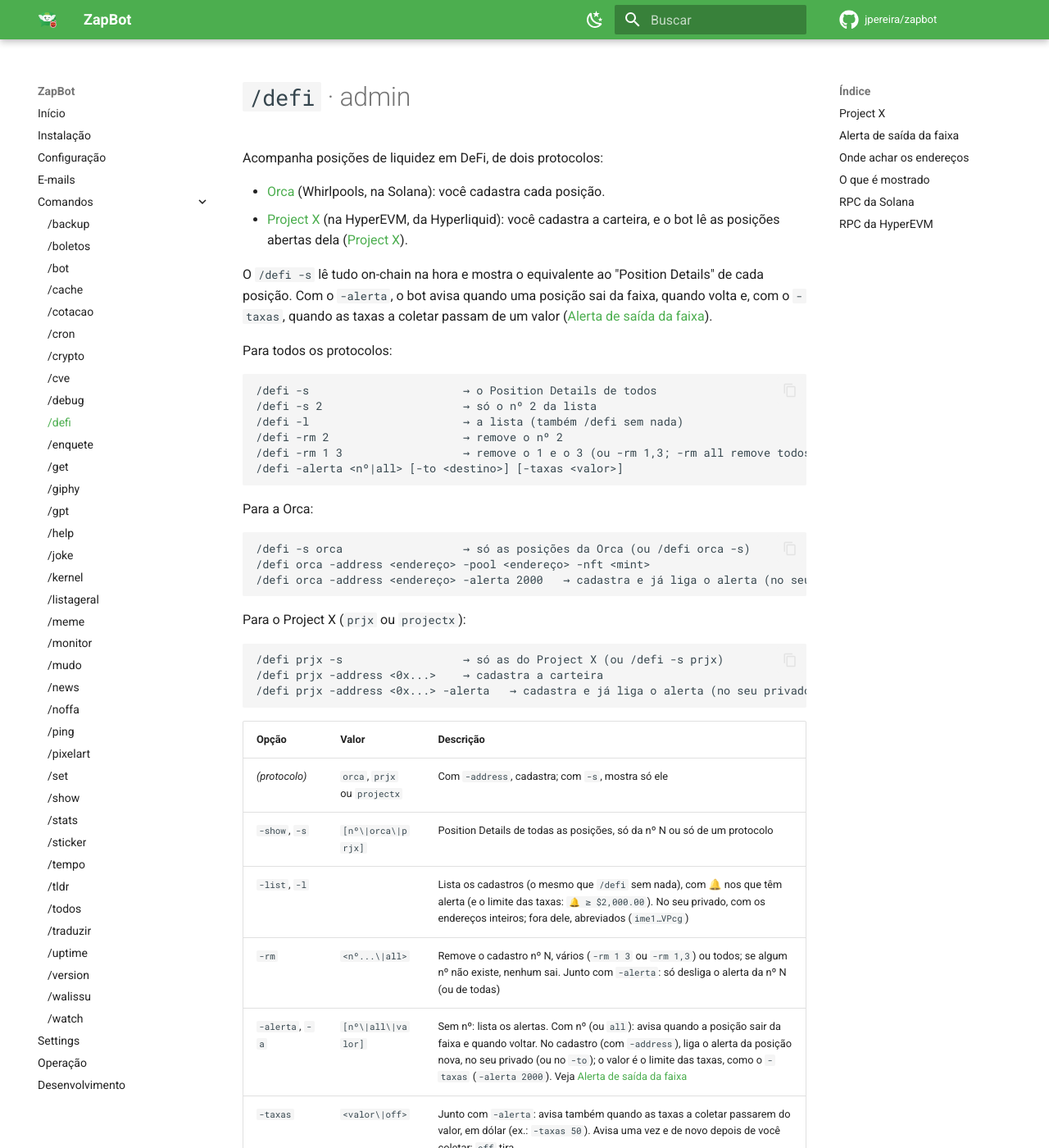
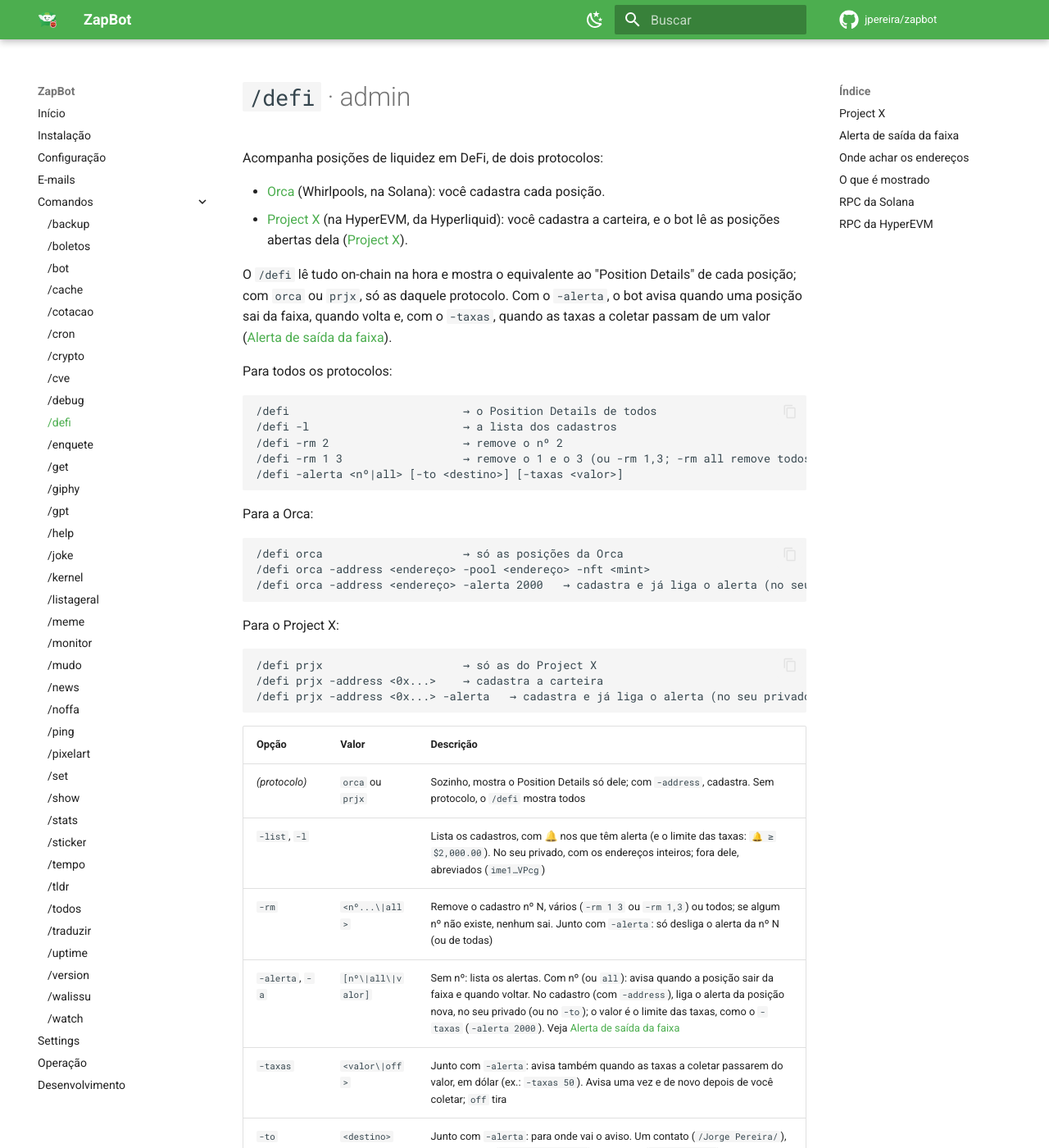
Before and after one commit to jpereira/zapbot, an MkDocs documentation site: the page built from docs/commands/defi.md, in a window 1280 px wide and 1400 px high. Shown: the whole window at 82% size. Built offline with MkDocs 1.6.1 and Material for MkDocs 9.7.7, drawn with Linux system fonts in a browser that asks for light colours; comment, search, counter and statistics services are not loaded; some of the changed text lies outside the part shown.

Commit message:
Simplify /defi: nothing shows all, /defi orca and /defi prjx only the protocol; -s goes away
  /defi          → the Position Details of all registrations
  /defi orca     → only the Orca ones
  /defi prjx     → only the Project X ones

- -s (-show) goes away: bare /defi does what it did. -s <nº> (a single one) goes away too.
- The protocol is only orca or prjx (projectx goes away). A word that is not a protocol gives
  an error with the usage.
- The list stays on -l; -rm, -alerta, -address, -pool, -nft, -taxas and -to do not change.
- In the bot messages and in the /cron {/command}s: {/defi}, {/defi orca}, {/defi prjx}.

Tests, help, the /defi page and the /cron one reviewed.

````diff
--- a/docs/commands/defi.md
+++ b/docs/commands/defi.md
@@ -7,17 +7,17 @@ Acompanha posições de liquidez em DeFi, de dois protocolos:
   cadastra a carteira, e o bot lê as posições abertas dela
   ([Project X](#project-x)).
 
-O `/defi -s` lê tudo on-chain na hora e mostra o equivalente ao "Position
-Details" de cada posição. Com o `-alerta`, o bot avisa quando uma posição sai
-da faixa, quando volta e, com o `-taxas`, quando as taxas a coletar passam de
-um valor ([Alerta de saída da faixa](#alerta-de-saída-da-faixa)).
+O `/defi` lê tudo on-chain na hora e mostra o equivalente ao "Position Details"
+de cada posição; com `orca` ou `prjx`, só as daquele protocolo. Com o `-alerta`,
+o bot avisa quando uma posição sai da faixa, quando volta e, com o `-taxas`,
+quando as taxas a coletar passam de um valor
+([Alerta de saída da faixa](#alerta-de-saída-da-faixa)).
 
 Para todos os protocolos:
 
 ```
-/defi -s                       → o Position Details de todos
-/defi -s 2                     → só o nº 2 da lista
-/defi -l                       → a lista (também /defi sem nada)
+/defi                          → o Position Details de todos
+/defi -l                       → a lista dos cadastros
 /defi -rm 2                    → remove o nº 2
 /defi -rm 1 3                  → remove o 1 e o 3 (ou -rm 1,3; -rm all remove todos)
 /defi -alerta <nº|all> [-to <destino>] [-taxas <valor>]
@@ -26,24 +26,23 @@ Para todos os protocolos:
 Para a Orca:
 
 ```
-/defi -s orca                  → só as posições da Orca (ou /defi orca -s)
+/defi orca                     → só as posições da Orca
 /defi orca -address <endereço> -pool <endereço> -nft <mint>
 /defi orca -address <endereço> -alerta 2000   → cadastra e já liga o alerta (no seu privado)
 ```
 
-Para o Project X (`prjx` ou `projectx`):
+Para o Project X:
 
 ```
-/defi prjx -s                  → só as do Project X (ou /defi -s prjx)
+/defi prjx                     → só as do Project X
 /defi prjx -address <0x...>    → cadastra a carteira
 /defi prjx -address <0x...> -alerta   → cadastra e já liga o alerta (no seu privado)
 ```
 
 | Opção | Valor | Descrição |
 |---|---|---|
-| *(protocolo)* | `orca`, `prjx` ou `projectx` | Com `-address`, cadastra; com `-s`, mostra só ele |
-| `-show`, `-s` | `[nº\|orca\|prjx]` | Position Details de todas as posições, só da nº N ou só de um protocolo |
-| `-list`, `-l` | | Lista os cadastros (o mesmo que `/defi` sem nada), com 🔔 nos que têm alerta (e o limite das taxas: `🔔 ≥ $2,000.00`). No seu privado, com os endereços inteiros; fora dele, abreviados (`ime1…VPcg`) |
+| *(protocolo)* | `orca` ou `prjx` | Sozinho, mostra o Position Details só dele; com `-address`, cadastra. Sem protocolo, o `/defi` mostra todos |
+| `-list`, `-l` | | Lista os cadastros, com 🔔 nos que têm alerta (e o limite das taxas: `🔔 ≥ $2,000.00`). No seu privado, com os endereços inteiros; fora dele, abreviados (`ime1…VPcg`) |
 | `-rm` | `<nº...\|all>` | Remove o cadastro nº N, vários (`-rm 1 3` ou `-rm 1,3`) ou todos; se algum nº não existe, nenhum sai. Junto com `-alerta`: só desliga o alerta da nº N (ou de todas) |
 | `-alerta`, `-a` | `[nº\|all\|valor]` | Sem nº: lista os alertas. Com nº (ou `all`): avisa quando a posição sair da faixa e quando voltar. No cadastro (com `-address`), liga o alerta da posição nova, no seu privado (ou no `-to`); o valor é o limite das taxas, como o `-taxas` (`-alerta 2000`). Veja [Alerta de saída da faixa](#alerta-de-saída-da-faixa) |
 | `-taxas` | `<valor\|off>` | Junto com `-alerta`: avisa também quando as taxas a coletar passarem do valor, em dólar (ex.: `-taxas 50`). Avisa uma vez e de novo depois de você coletar; `off` tira |
@@ -55,7 +54,6 @@ Para o Project X (`prjx` ou `projectx`):
 ```
 /defi orca -address ime16qBVbQBfByHQPME5gdCMhX9e2NqpL8UB5sJVPcg -pool J7HzHnKDshpc5Dvc1zW6SvA8Ltkkwn1tpwtBUrnCbHCh -nft 9UkHH3evduHjCojFxGGabCvRyRLsimbUY8iiNSaCoQqv
 /defi prjx -address 0x12b2C3d4E5f60718293A4b5C6d7E8f9012345678
-/defi projectx -address 0x12b2C3d4E5f60718293A4b5C6d7E8f9012345678   → o mesmo
 /defi -alerta 1        → avisa no seu privado quando a nº 1 sair da faixa (e voltar)
 /defi -a 1 -taxas 50   → e quando as taxas a coletar da nº 1 passarem de $50
 ```
@@ -70,20 +68,21 @@ no cadastro), o limite das taxas:
 1. Orca · ime1…VPcg · pool J7Hz…bHCh (desde 02/10/2026) 🔔 ≥ $2,000.00
 2. Project X · carteira 0x12…5678 (desde 02/10/2026) 🔔
 
-💡 /defi -s mostra os detalhes; /defi -rm <nº> remove; 🔔 = com alerta (/defi -alerta), ≥ $ é o limite das taxas.
+💡 /defi mostra os detalhes; /defi -rm <nº> remove; 🔔 = com alerta (/defi -alerta), ≥ $ é o limite das taxas.
 ```
 
 No seu privado, os endereços saem inteiros.
 
-Para receber o `-show` todo dia, num chat ou junto com outros comandos, use o
-[`/cron`](cron.md#comandos-no-texto) (só o `-show` e o `-list` rodam lá):
+Para receber o Position Details todo dia, num chat ou junto com outros comandos,
+use o [`/cron`](cron.md#comandos-no-texto) (lá rodam o `/defi`, o `/defi orca|prjx`
+e o `-l`; o cadastro e o `-alerta`, não):
 
 ```
-/cron 06:00 -r diario -to /Grupo da Faculdade/ ⏰ Status da DeFi! {/defi -s} Preço do BTC! {/crypto BTC}
+/cron 06:00 -r diario -to /Grupo da Faculdade/ ⏰ Status da DeFi! {/defi} Preço do BTC! {/crypto BTC}
 ```
 
 ```
-/defi -s
+/defi orca
 🌊 Orca · SOL/cbBTC · taxa 0.16%
 📍 7xKp…3mQa · ✅ dentro da faixa
 
@@ -109,14 +108,14 @@ Para receber o `-show` todo dia, num chat ou junto com outros comandos, use o
 O [Project X](https://www.prjx.com/portfolio) é uma DEX da HyperEVM (a rede EVM
 da Hyperliquid), um fork do Uniswap V3: cada posição é um NFT do contrato de
 posições, na carteira de quem a abriu. Por isso o cadastro é a **carteira**, e o
-`/defi prjx -s` mostra cada posição aberta dela, da mais nova para a mais velha:
+`/defi prjx` mostra cada posição aberta dela, da mais nova para a mais velha:
 
 ```
 /defi prjx -address 0x12b2C3d4E5f60718293A4b5C6d7E8f9012345678
 ✅ Carteira do Project X cadastrada: 0x12…5678
 📍 2 posições abertas.
 
-/defi prjx -s
+/defi prjx
 🌊 Project X · UBTC/USD₮0 · taxa 0.05%
 📍 #558492 · ✅ dentro da faixa
 
@@ -254,7 +253,7 @@ estão na conta da posição.
 
 As contas são lidas pelo RPC do setting `defi.solana.rpc` (padrão: o público,
 `https://api.mainnet-beta.solana.com`). Ele limita as consultas: se o
-`/defi -s` responder que não conseguiu ler a posição, tente de novo em
+`/defi` responder que não conseguiu ler a posição, tente de novo em
 instantes ou use um RPC próprio (Helius, QuickNode, Alchemy... têm planos
 grátis):
 
````
Also changed, not shown: other parts of docs/commands/defi.md (+2 -2 lines), docs/commands/cron.md (+5 -5 lines), docs/development.md (+1 -1 lines), 7 other files.
